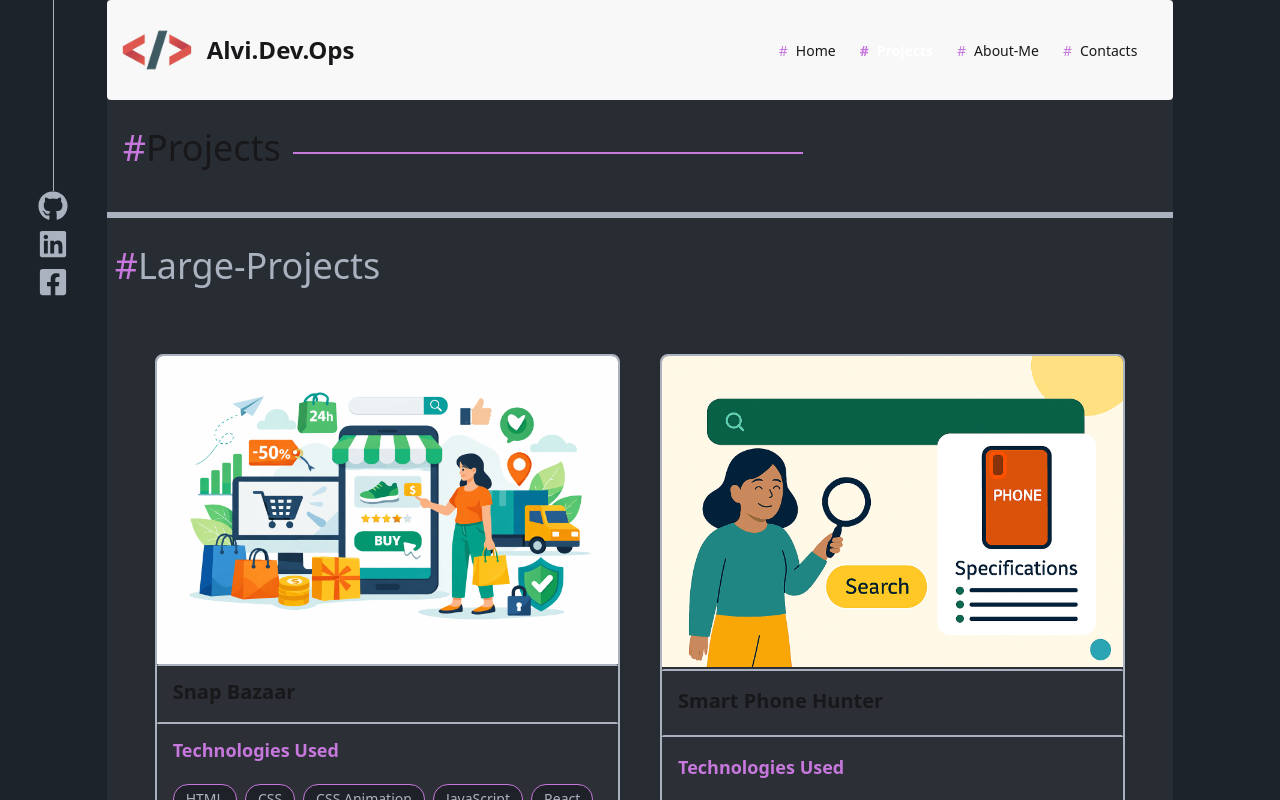
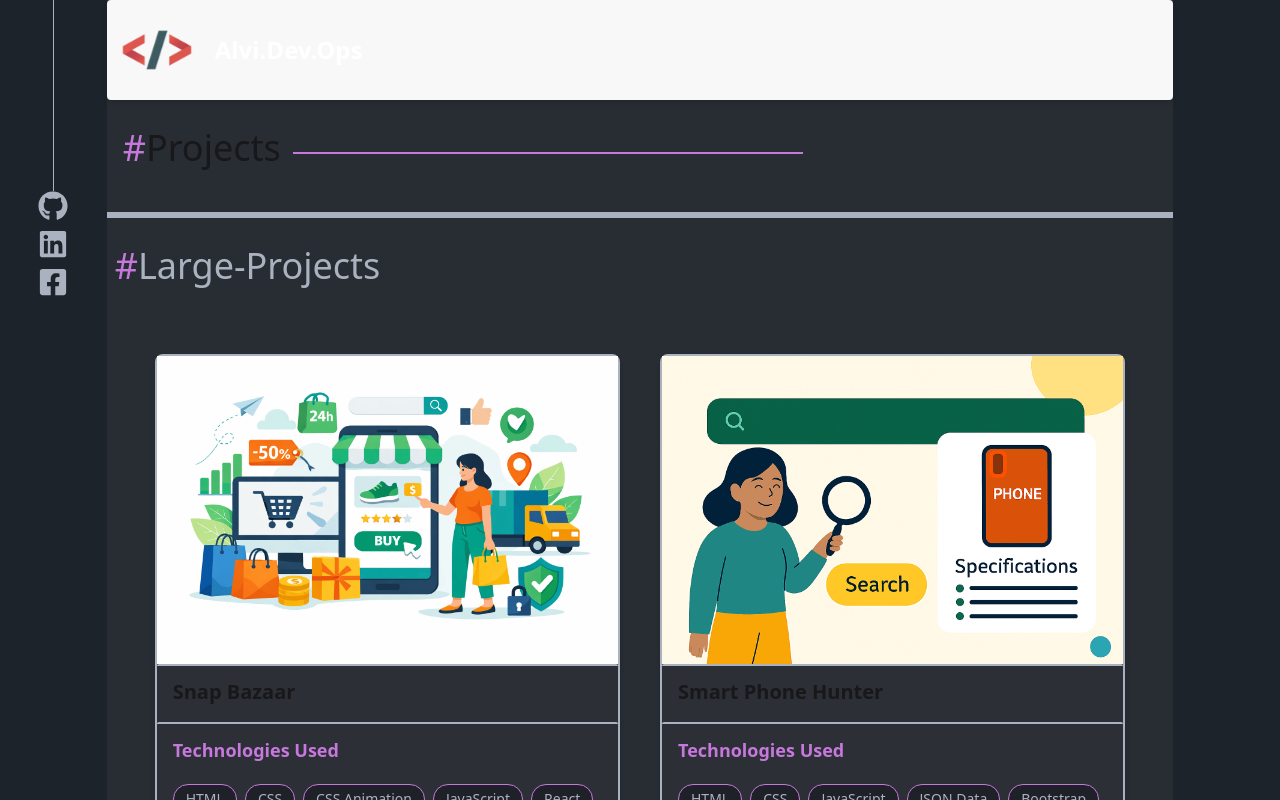
Before and after one commit to KINGALVI/KING-ALVI-portfolio, a React (Vite) app: page /AllProjects in a window 1280 px wide. Shown: the top 800 px of the page. Built offline with nearby package versions, Linux system fonts and the light colour scheme.

Commit message:
edited some code

```diff
--- a/package.json
+++ b/package.json
@@ -34,6 +34,7 @@
     "vite": "^6.3.5"
   },
   "dependencies": {
+    "animate.css": "^4.1.1",
     "react-icons": "^5.5.0"
   }
 }
--- a/src/App.css
+++ b/src/App.css
@@ -105,3 +105,61 @@ button:hover {
   color: white;
   font-weight: bolder;
 }
+
+
+
+@keyframes fadeSlide {
+  0% {
+    opacity: 0;
+    transform: translateY(-10px);
+  }
+
+  100% {
+    opacity: 1;
+    transform: translateY(0);
+  }
+}
+
+.animate-fadeSlide {
+  animation: fadeSlide 0.8s ease forwards;
+}
+
+
+.logo-hover {
+  transition: transform 0.4s ease, filter 0.4s ease;
+}
+
+.logo-hover:hover {
+  filter: drop-shadow(0 0 10px #c52fee);
+}
+
+/* Nav Link Hover + Active Styling */
+.nav-links .nav-link {
+  position: relative;
+  font-weight: 500;
+  transition: color 0.3s ease;
+}
+
+.nav-links .nav-link::after {
+  content: '';
+  position: absolute;
+  left: 0;
+  bottom: -2px;
+  width: 100%;
+  height: 2px;
+  background-color: #c52fee;
+  transform: scaleX(0);
+  transform-origin: left;
+  transition: transform 0.3s ease;
+}
+
+.nav-links .nav-link:hover::after,
+.nav-links .nav-link.nav-active::after {
+  transform: scaleX(1);
+}
+
+.nav-links .nav-link:hover,
+.nav-links .nav-link.nav-active {
+  color: #C778DD;
+  background-color: var(--color-base-200);
+}
--- a/src/components/Header/Header.jsx
+++ b/src/components/Header/Header.jsx
@@ -4,44 +4,125 @@ import { FaGithub, FaFacebookSquare, FaLinkedin } from "react-icons/fa";
 
 export default function Header() {
     return (
-        <nav className="navbar bg-base-200 p-0 pe-6 rounded sticky top-0 z-50">
+        <nav className="navbar bg-base-200 p-0 pe-6 rounded sticky top-0 z-50 transition duration-500 ease-in-out shadow-md hover:shadow-lg flex justify-between">
 
-            <div className="flex-1">
-                <div className="flex items-center">
-                    <Link to={"/"} className="font-bold lg:text-2xl text-[20px] flex items-center">
-                        <img src={Logo} alt="Logo" className="w-[100px] h-[100px]" />
-                        Alvi.Dev.Ops
+            <div>
+                <div className="flex items-center group">
+                    <Link
+                        to={"/"}
+                        className="font-bold lg:text-2xl text-[20px] flex items-center transition-transform duration-500 group-hover:scale-105 group-active:scale-105 animate-fadeSlide logo-hover"
+                    >
+                        {/* Logo with spin on hover */}
+                        <img
+                            src={Logo}
+                            alt="Logo"
+                            className="w-[100px] hover:shadow-[0_0_20px_#C778DD] h-[100px] transform transition-transform duration-700 group-hover:rotate-12 group-hover:scale-110 group-active:rotate-12 group-active:scale-110"
+                        />
+                        {/* Brand name with subtle fade-slide animation */}
+                        <h1 className="ml-2 text-white font-rajdhani animate-fadeSlide">
+                            Alvi.Dev.Ops
+                        </h1>
                     </Link>
                 </div>
             </div>
 
-            {/* big screen */}
-            <ul className="menu menu-horizontal md:flex hidden md:p-0">
-                <li><NavLink to="/"><span className="text-[#C778DD]">#</span>Home</NavLink></li>
-                <li><NavLink to="/AllProjects"><span className="text-[#C778DD]">#</span>Projects</NavLink></li>
-                <li><NavLink to="/About"><span className="text-[#C778DD]">#</span>About-Me</NavLink></li>
-                <li><NavLink to="/Contacts"><span className="text-[#C778DD]">#</span>Contacts</NavLink></li>
+            {/* big screen & medium */}
+            <ul className="menu menu-horizontal md:flex hidden md:p-0 animate-fadeSlide nav-links">
+                <li>
+                    <NavLink
+                        to="/"
+                        className={({ isActive }) =>
+                            `nav-link ${isActive ? "nav-active" : ""}`
+                        }
+                    >
+                        <span className="text-[#C778DD]">#</span>Home
+                    </NavLink>
+                </li>
+                <li>
+                    <NavLink
+                        to="/AllProjects"
+                        className={({ isActive }) =>
+                            `nav-link ${isActive ? "nav-active" : ""}`
+                        }
+                    >
+                        <span className="text-[#C778DD]">#</span>Projects
+                    </NavLink>
+                </li>
+                <li>
+                    <NavLink
+                        to="/About"
+                        className={({ isActive }) =>
+                            `nav-link ${isActive ? "nav-active" : ""}`
+                        }
+                    >
+                        <span className="text-[#C778DD]">#</span>About-Me
+                    </NavLink>
+                </li>
+                <li>
+                    <NavLink
+                        to="/Contacts"
+                        className={({ isActive }) =>
+                            `nav-link ${isActive ? "nav-active" : ""}`
+                        }
+                    >
+                        <span className="text-[#C778DD]">#</span>Contacts
+                    </NavLink>
+                </li>
             </ul>
 
-            {/* medium & small screen */}
+            {/* small screen */}
             <div className="dropdown dropdown-end md:hidden md:p-0">
-                <label tabIndex={0} className="btn btn-ghost btn-square">
+                <label tabIndex={0} className="btn btn-ghost btn-square transition-transform duration-500 hover:rotate-90">
                     <svg xmlns="http://www.w3.org/2000/svg" className="h-6 w-6"
                         fill="none" viewBox="0 0 24 24" stroke="currentColor">
                         <path strokeLinecap="round" strokeLinejoin="round" strokeWidth="2"
                             d="M4 6h16M4 12h16M4 18h16" />
                     </svg>
                 </label>
-                <ul tabIndex={0} className="menu menu-sm dropdown-content mt-3 p-2 shadow bg-base-200 rounded-box w-52">
-                    <li><NavLink to="/"><span className="text-[#C778DD]">#</span>Home</NavLink></li>
-                    <li><NavLink to="/AllProjects"><span className="text-[#C778DD]">#</span>Projects</NavLink></li>
-                    <li><NavLink to="/About"><span className="text-[#C778DD]">#</span>About-Me</NavLink></li>
-                    <li><NavLink to="/Contacts"><span className="text-[#C778DD]">#</span>Contacts</NavLink></li>
+                <ul tabIndex={0} className="menu menu-sm dropdown-content mt-3 p-2 shadow bg-base-200 rounded-box w-52 animate-fadeSlide animate-fadeSlide2 nav-links">
+                    <li>
+                        <NavLink
+                            to="/"
+                            className={({ isActive }) => `nav-link ${isActive ? "nav-active" : ""}`}
+                        >
+                            <span className="text-[#C778DD]">#</span>Home
+                        </NavLink>
+                    </li>
+                    <li>
+                        <NavLink
+                            to="/AllProjects"
+                            className={({ isActive }) => `nav-link ${isActive ? "nav-active" : ""}`}
+                        >
+                            <span className="text-[#C778DD]">#</span>Projects
+                        </NavLink>
+                    </li>
+                    <li>
+                        <NavLink
+                            to="/About"
+                            className={({ isActive }) => `nav-link ${isActive ? "nav-active" : ""}`}
+                        >
+                            <span className="text-[#C778DD]">#</span>About-Me
+                        </NavLink>
+                    </li>
+                    <li>
+                        <NavLink
+                            to="/Contacts"
+                            className={({ isActive }) => `nav-link ${isActive ? "nav-active" : ""}`}
+                        >
+                            <span className="text-[#C778DD]">#</span>Contacts
+                        </NavLink>
+                    </li>
                     <br />
-                    <div className=" md:hidden flex justify-center gap-2.5">
-                        <a target="_blank" href="https://github.com/KINGALVI"><FaGithub className="w-[30px] h-[30px] text-[#ABB2BF] Logo" /></a>
-                        <a target="_blank" href="https://www.linkedin.com/in/alvi-al-mahamud-565a07398/"><FaLinkedin className="w-[30px] h-[30px] text-[#ABB2BF] Logo" /></a>
-                        <a target="_blank" href="https://www.facebook.com/alvi.al.mahamud/"><FaFacebookSquare className="w-[30px] h-[30px] text-[#ABB2BF] Logo" /></a>
+                    <div className="md:hidden flex justify-center gap-2.5">
+                        <a target="_blank" href="https://github.com/KINGALVI">
+                            <FaGithub className="w-[30px] h-[30px] text-[#ABB2BF] transition-transform duration-500 hover:scale-125 hover:animate-bounce" />
+                        </a>
+                        <a target="_blank" href="https://www.linkedin.com/in/alvi-al-mahamud-565a07398/">
+                            <FaLinkedin className="w-[30px] h-[30px] text-[#ABB2BF] transition-transform duration-500 hover:scale-125 hover:animate-pulse" />
+                        </a>
+                        <a target="_blank" href="https://www.facebook.com/alvi.al.mahamud/">
+                            <FaFacebookSquare className="w-[30px] h-[30px] text-[#ABB2BF] transition-transform duration-500 hover:scale-125 hover:animate-spin" />
+                        </a>
                     </div>
                     <br />
                 </ul>
--- a/src/components/Main-Section/Projects/Large-Projects/LargeProjects.jsx
+++ b/src/components/Main-Section/Projects/Large-Projects/LargeProjects.jsx
@@ -26,7 +26,7 @@ const LargeProjects = () => {
                 </h1>
                 <div className="grid xl:gap-10 xl:p-10 gap-3 sm:grid-cols-1 md:grid-cols-2 xl:grid-cols-2">
                     {LargeProjectsAPI.map(({ id, image, alt, projectName, technologies, githubLink, liveLink, detailInfo }) => (
-                        <div className="hover-3d" key={id}>
+                        <div key={id}>
                             <div
                                 key={id}
                                 className={`hover-card group bg-[#2C2F36] grid items-center justify-center rounded-lg shadow-md transition-transform duration-300 ease-out hover:-translate-y-2 hover:scale-105 border-2 ${isDesktop ? "lg:border-[#ABB2BF] lg:hover:border-[#c52fee] lg:hover:shadow-[0_0_20px_#C778DD]" : "border-[#ABB2BF] focus:border-[#c52fee] focus:shadow-[0_0_20px_#C778DD]"}`}
```
Also changed, not shown: src/index.css (line endings or trailing spaces), 1 other file (tests, documents, lock files or other folders).
